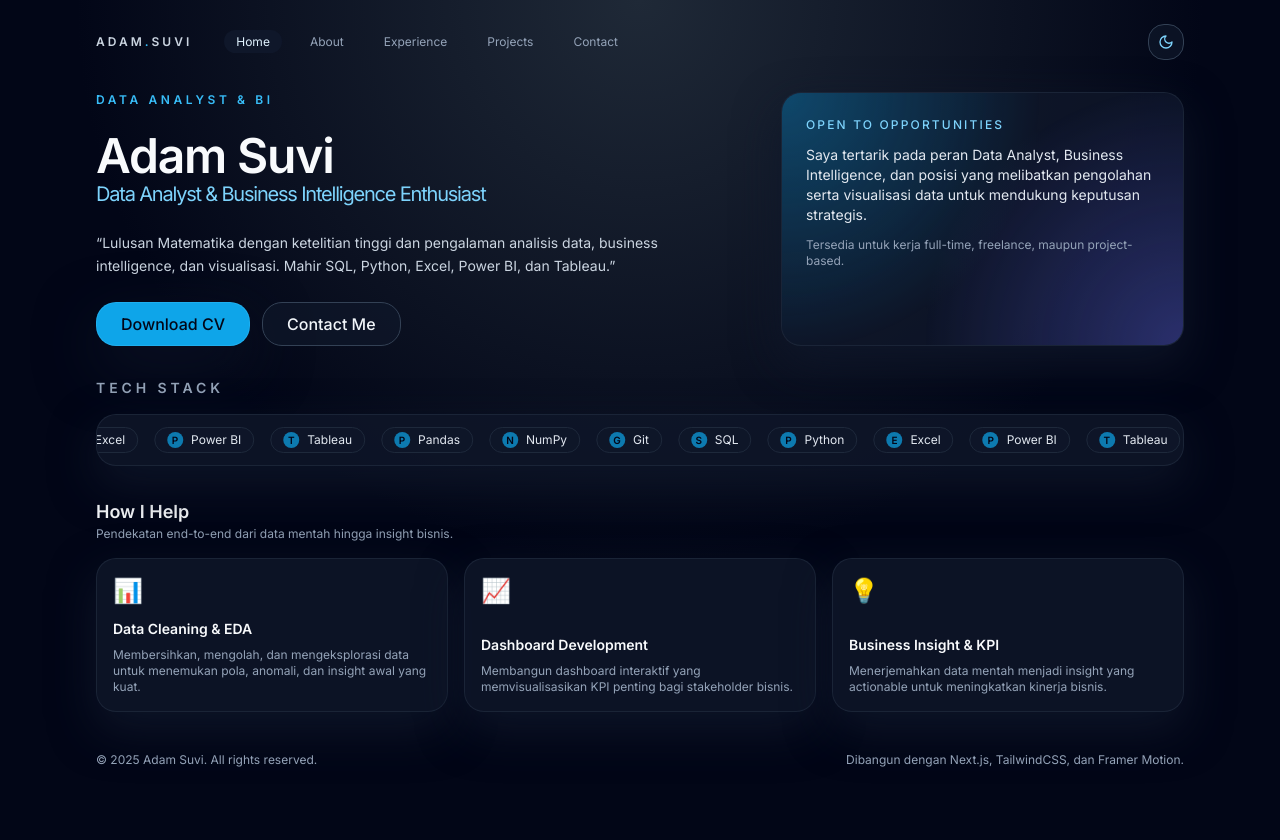
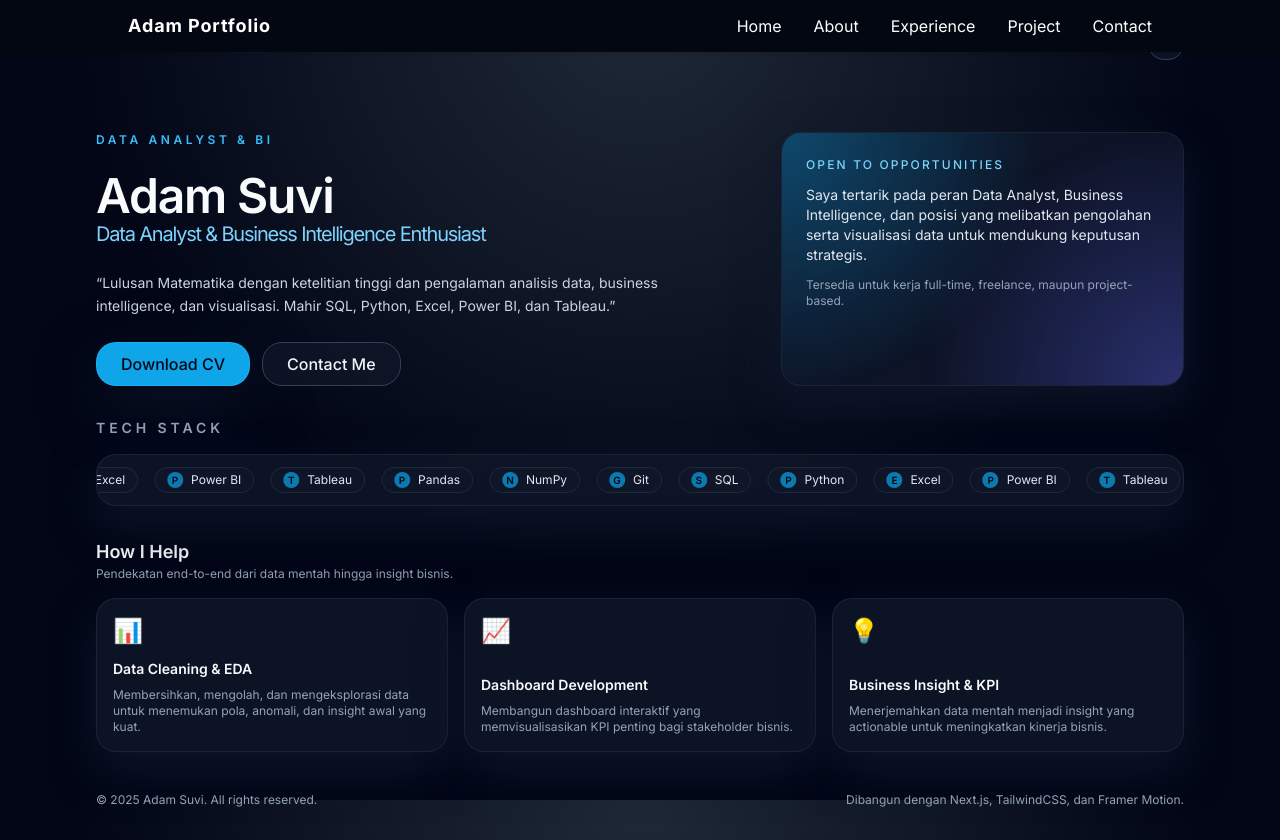
Before and after one commit to adamsuvi7/adam-portfolio, a Next.js app: page / in a window 1280 px wide. Before the commit the page ends 800 px from the top, so only its background shows below. Built offline with nearby package versions, Linux system fonts and the light colour scheme.

Commit message:
Add Navbar component to HomePage

```diff
--- a/src/app/page.tsx
+++ b/src/app/page.tsx
@@ -3,6 +3,7 @@ import { PageWrapper } from "@/components/page-wrapper";
 import { Button } from "@/components/ui/button";
 import { TechMarquee } from "@/components/tech-marquee";
 import Link from "next/link";
+import Navbar from "@/components/navbar";
 
 export const metadata: Metadata = {
   title: "Home",
@@ -28,8 +29,13 @@ const highlightCards = [
   }
 ];
 
+import Navbar from "@/components/navbar"; // tambahkan ini di paling atas
+// Import lain tetap seperti aslinya...
+
 export default function HomePage() {
   return (
+    <>
+      <Navbar /> {/* tambahkan ini sebelum PageWrapper */}
       <PageWrapper>
         <section className="grid gap-10 md:grid-cols-[minmax(0,1.6fr)_minmax(0,1fr)]">
           <div className="space-y-6">
@@ -110,5 +116,6 @@ export default function HomePage() {
           </div>
         </section>
       </PageWrapper>
+    </>
   );
 }
```
Lines whose indentation alone changed are shown as unchanged.
